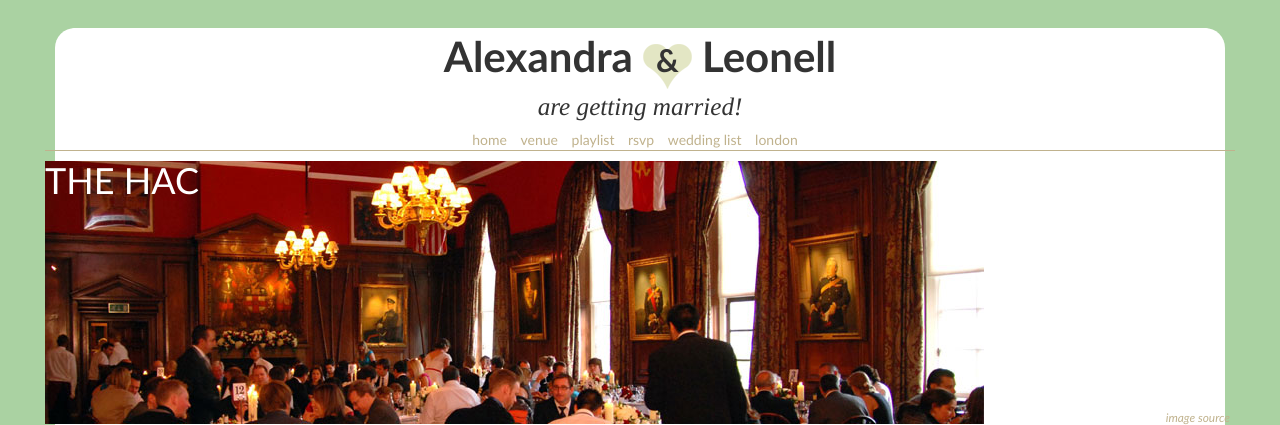
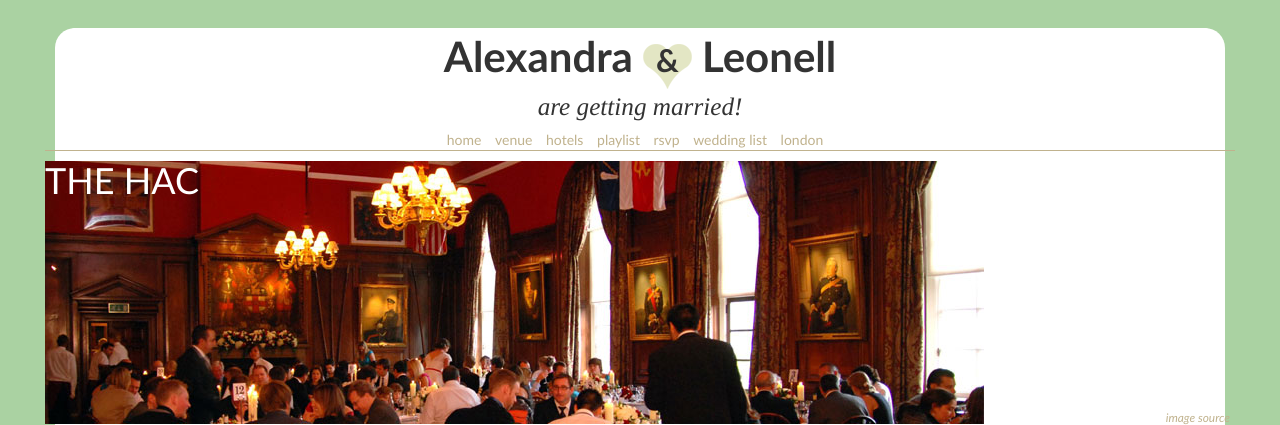
Before and after one commit to leom/wedding_site, a Flask app: page /venue in a window 1280 px wide. Shown: the top 425 px of the page. Run offline with Flask 2, Linux system fonts and the light colour scheme; parts of the project's set-up code (start-up, migrations or seed data) failed here and were passed over; some libraries are stand-ins or nearby versions; some web fonts are replaced.

Commit message:
updated nav, now has links to hotels

```diff
--- a/templates/_/navigation.html
+++ b/templates/_/navigation.html
@@ -1,6 +1,7 @@
 <ul>
     <li><a href="/">home</a></li>
-    <li><a href="/venue">venue</a></li>
+    <li><a href="/venue#map">venue</a></li>
+    <li><a href="/venue#hotels">hotels</a></li>
     <li><a href="/playlist">playlist</a></li>
     <li><a href="mailto:rsvp@aleox.co.uk?subject=RSVP">rsvp</a></li>
     <li><a rel="shadowbox;width=500;height=400;" href="/wedding_list">wedding list</a></li>
```
